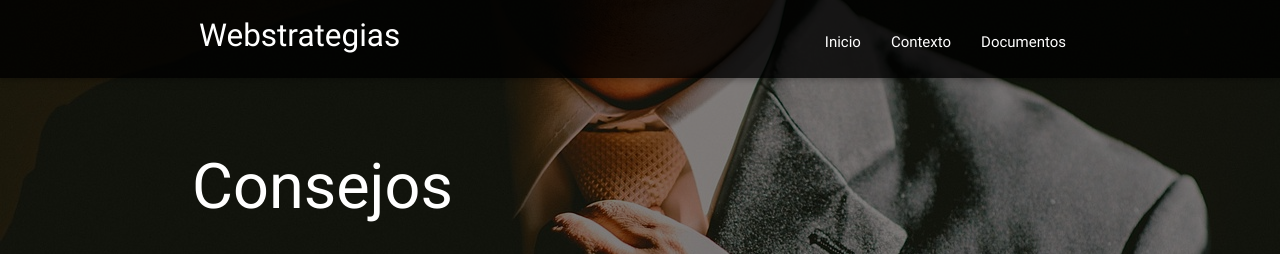
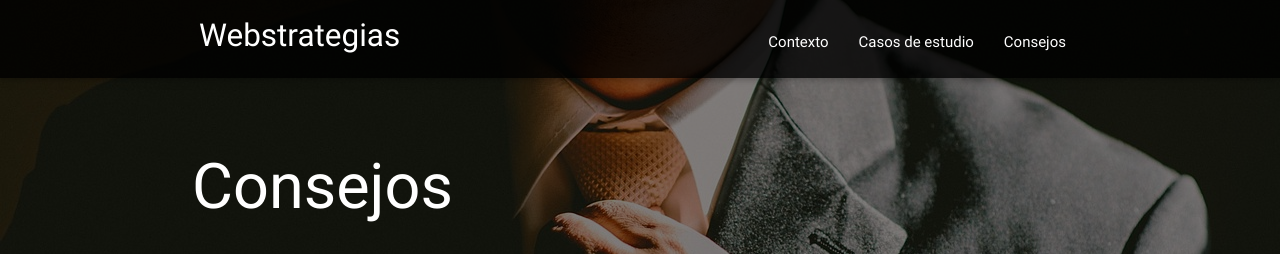
Before and after one commit to Webstrategias/webstrategias.github.io, a plain HTML site: page consejos.html in a window 1280 px wide. Shown: the top 254 px of the page. Drawn offline with nearby package versions, Linux system fonts and the light colour scheme.

Commit message:
barra de vínculos arreglada

```diff
--- a/consejos.html
+++ b/consejos.html
@@ -22,15 +22,15 @@
             <div class="nav-wrapper container">
                 <a id="logo-container" href="#" class="brand-logo">Webstrategias</a>
                 <ul class="right hide-on-med-and-down">
-                    <li><a href="index.html">Inicio</a></li>
                     <li><a href="contexto.html">Contexto</a></li>
-                    <li><a href="#">Documentos</a></li>
+                    <li><a href="casos.html">Casos de estudio</a></li>
+                    <li><a href="consejos.html">Consejos</a></li>
                 </ul>
 
                 <ul id="nav-mobile" class="side-nav">
-                    <li><a href="index.html">Inicio</a></li>
                     <li><a href="contexto.html">Contexto</a></li>
-                    <li><a href="#">Documentos</a></li>
+                    <li><a href="casos.html">Casos de estudio</a></li>
+                    <li><a href="consejos.html">Consejos</a></li>
                 </ul>
                 <a href="#" data-activates="nav-mobile" class="button-collapse"><i class="material-icons">menu</i></a>
             </div>
```
Also changed, not shown: casos.html (+4 -4 lines), contexto.html (+8 -8 lines).
